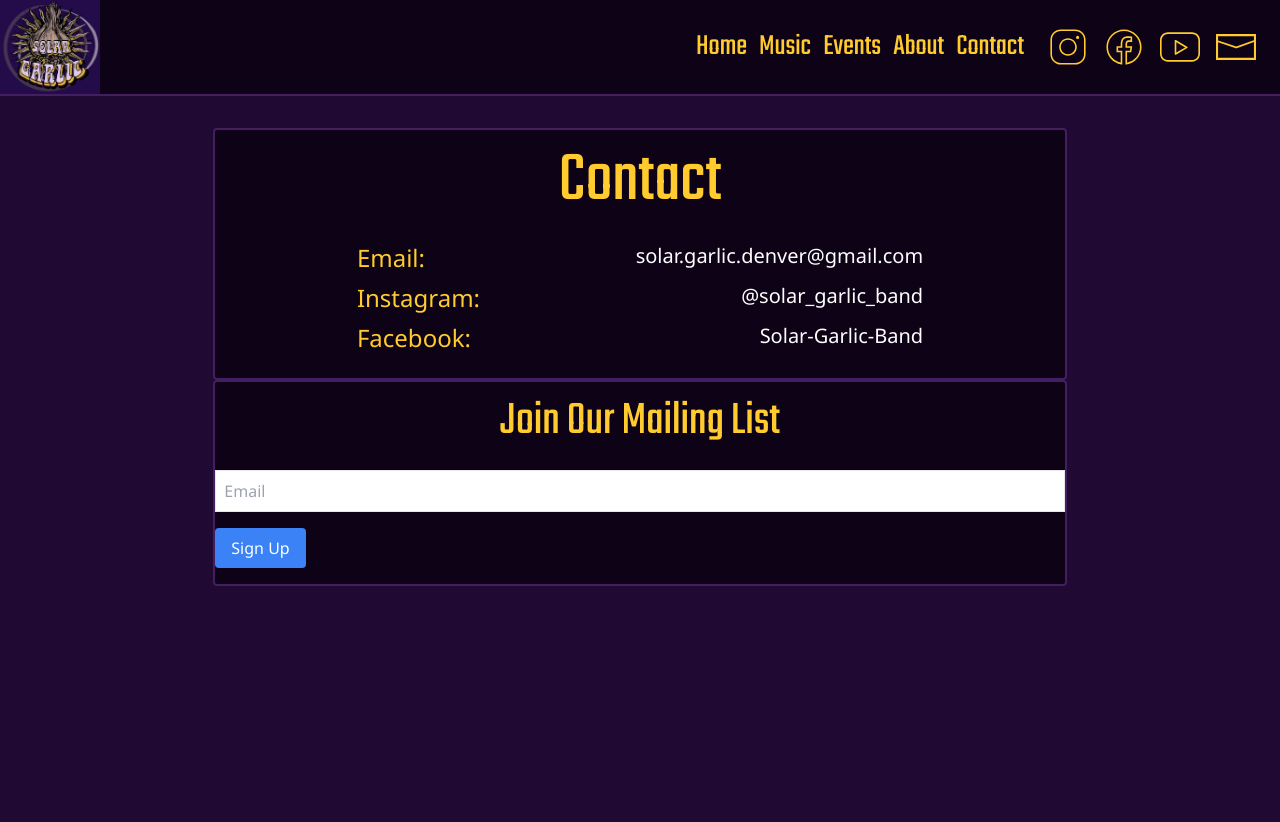
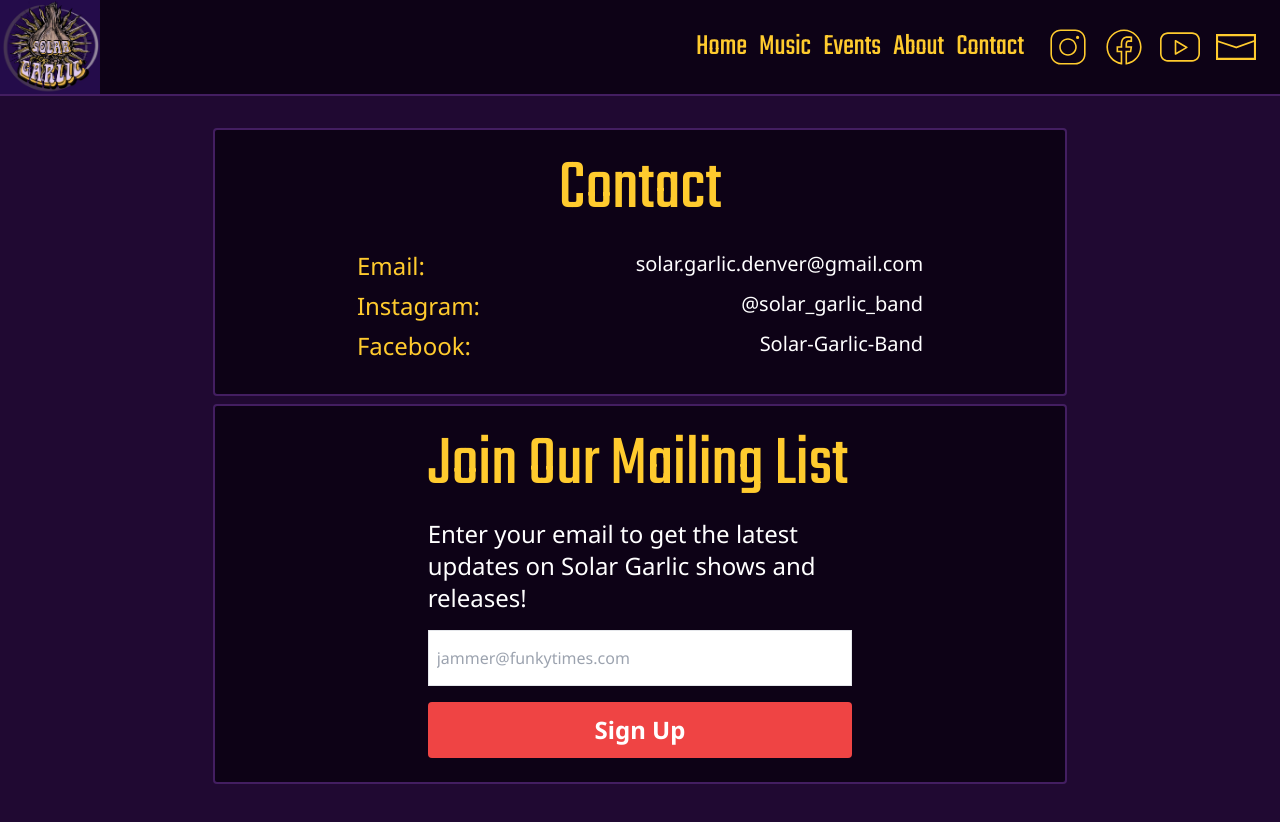
Before and after one commit to galbwe/solar-garlic-website, a Next.js app: page /contact in a window 1280 px wide. Shown: the top 822 px of the page. Built offline with nearby package versions, Linux system fonts and the light colour scheme.

Commit message:
Style mailing list form for desktop

```diff
--- a/src/app/contact/page.tsx
+++ b/src/app/contact/page.tsx
@@ -55,8 +55,8 @@ export default function Contact() {
   };
 
   return (
-    <section className="w-full h-full flex flex-col justify-start items-center pt-8">
-      <div className="bg-purple-dark w-full max-w-5xl xl:w-2/3 flex flex-col justify-start items-center gap-6 py-4 border-2 border-purple-light rounded">
+    <section className="w-full h-full flex flex-col justify-start items-center pt-8 gap-2">
+      <div className="bg-purple-dark w-full max-w-5xl xl:w-2/3 flex flex-col justify-start items-center gap-6 py-6 border-2 border-purple-light rounded">
         <h1
           className={`${teko.className} text-yellow text-7xl self-center text-center`}
         >
@@ -81,28 +81,32 @@ export default function Contact() {
           })}
         </ul>
       </div>
-      <div className="bg-purple-dark w-full max-w-5xl xl:w-2/3 flex flex-col justify-start items-center gap-6 py-4 border-2 border-purple-light rounded">
-        <h2
-          className={`${teko.className} text-yellow text-5xl self-center text-center`}
-        >
-          Join Our Mailing List
-        </h2>
+      <div className="bg-purple-dark w-full max-w-5xl xl:w-2/3 flex flex-col justify-start items-center gap-6 py-6 border-2 border-purple-light rounded">
         <form
           onSubmit={handleSubscribeToMailingList}
-          className="space-y-4 w-full"
+          className="space-y-4 w-1/2 flex flex-col items-start"
         >
+          <h2
+            className={`${teko.className} text-yellow text-7xl self-center w-full text-justify`}
+          >
+            Join Our Mailing List
+          </h2>
+          <p className="text-2xl mb-6">
+            Enter your email to get the latest updates on Solar Garlic shows and
+            releases!
+          </p>
           <input
             type="email"
             name="email"
-            placeholder="Email"
+            placeholder="jammer@funkytimes.com"
             value={email}
             onChange={handleEmailChange}
             required
-            className="block w-full p-2 border text-black"
+            className="block w-full p-2 border text-black h-14"
           />
           <button
             type="submit"
-            className="bg-blue-500 text-white px-4 py-2 rounded"
+            className="text-2xl font-bold bg-red-500 text-white px-4 py-2 rounded w-full h-14"
           >
             Sign Up
           </button>
```
